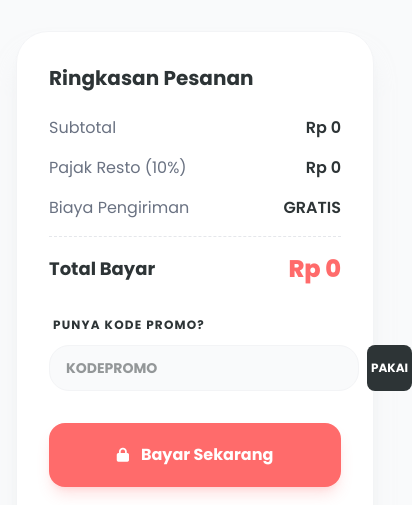
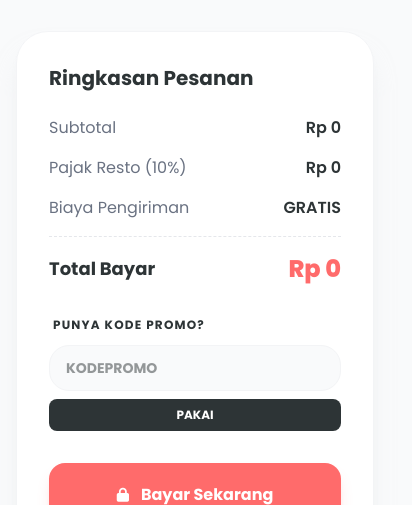
Before and after one commit to MuhammadChairulHamsy/kewirausahaan, a website: page src/pages/cart.html in a window 390 px wide. Shown: the part 904-1409 px from the top of the page, 412 px wide, since content can reach past the window. Drawn offline with nearby package versions, Linux system fonts and the light colour scheme.

Commit message:
update button cart

```diff
--- a/src/pages/cart.html
+++ b/src/pages/cart.html
@@ -113,9 +113,9 @@
 
                         <div class="mb-8">
                             <label class="block text-xs font-bold text-dark uppercase tracking-widest mb-3 ml-1">Punya Kode Promo?</label>
-                            <div class="flex gap-2">
+                            <div class="flex flex-col lg:flex-row  gap-2">
                                 <input type="text" id="promoInput" placeholder="KODEPROMO" class="flex-1 px-4 py-3 bg-gray-50 border border-gray-100 rounded-xl outline-none focus:ring-2 focus:ring-primary/20 text-sm font-bold uppercase">
-                                <button id="applyPromoBtn" class="bg-dark text-white px-1 py-1 rounded-lg font-bold text-xs hover:bg-primary transition-all">PAKAI</button>
+                                <button id="applyPromoBtn" class="bg-dark text-white px-1 py-2 rounded-lg font-bold text-xs hover:bg-primary transition-all">PAKAI</button>
                             </div>
                             <p id="promoMessage" class="mt-2 text-[10px] font-medium italic"></p>
                         </div>
```
Also changed, not shown: src/css/output.css.
